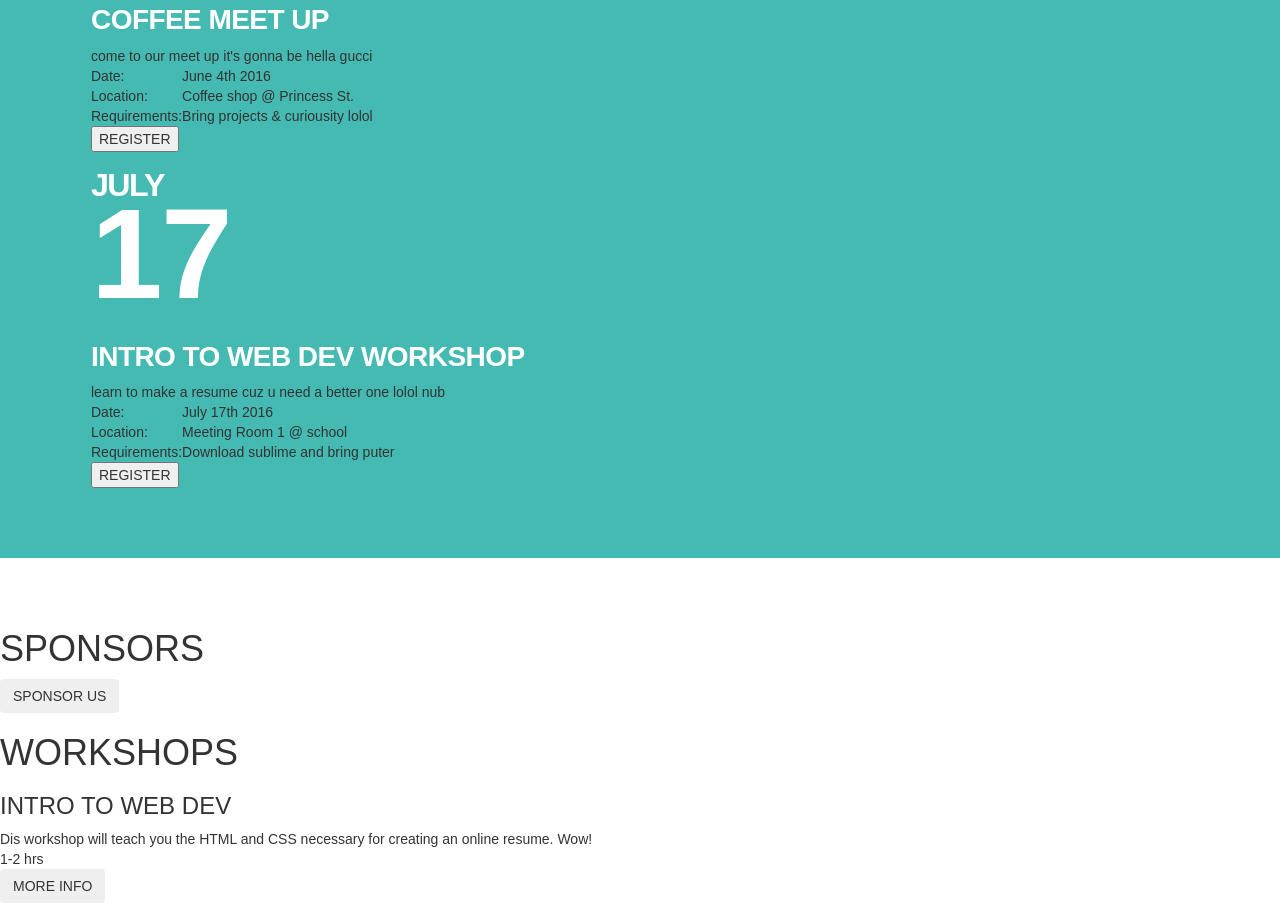
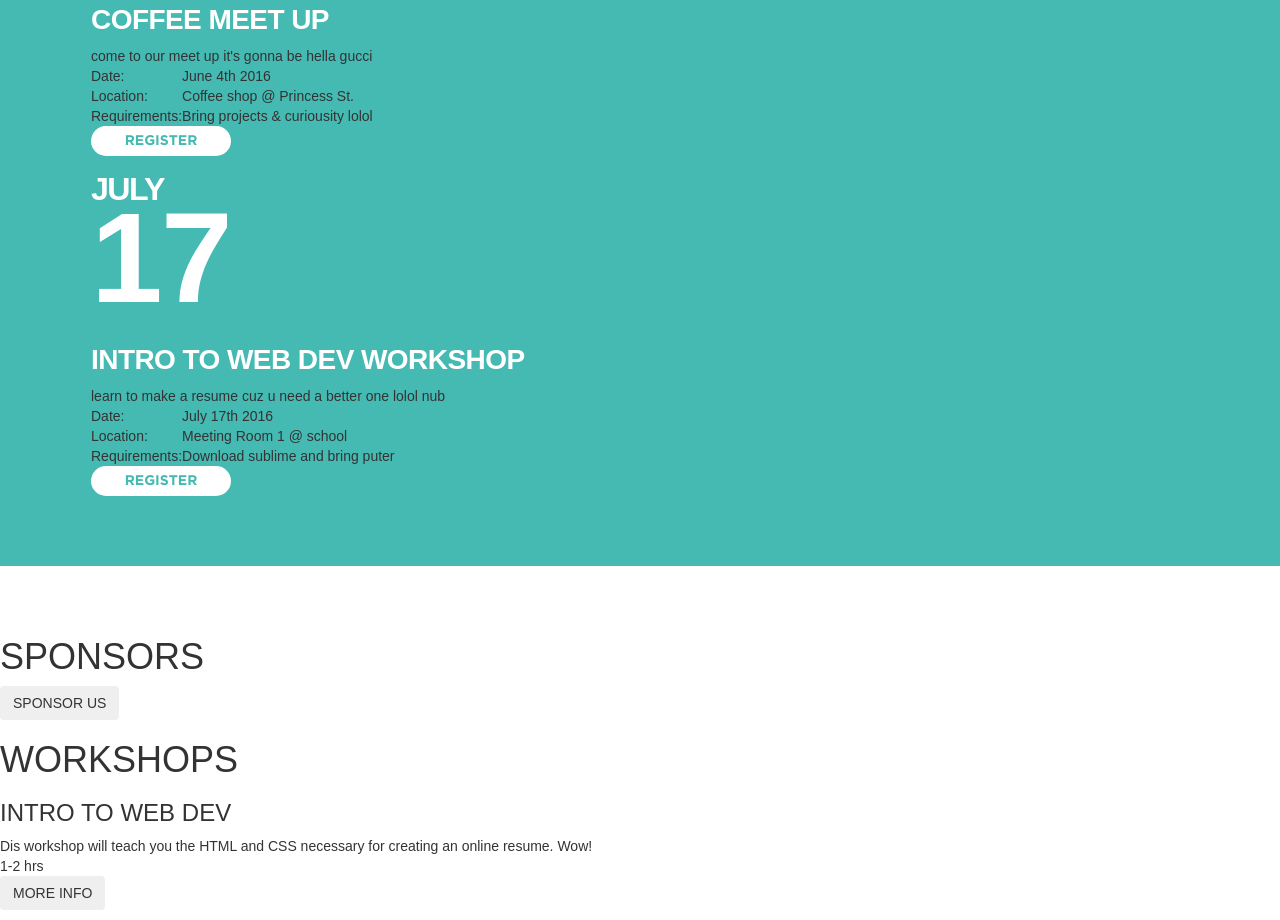
Before and after one commit to melissamangos/sudolabs, a website: page index.html in a window 1280 px wide. Shown: the part 1620-2540 px from the top of the page. Drawn offline with Linux system fonts and the light colour scheme.

Commit message:
Don't remember what I updated

```diff
--- a/resources/scss/main.scss
+++ b/resources/scss/main.scss
@@ -236,6 +236,11 @@ body {
 	max-width: 350px;
 }
 
+.btn-white {
+	@include buttonStyling ($white, $green);
+	max-width: 350px;
+}
+
 // Bootstrap Fixes
 .container {
 	padding-left: 5px;
```
Also changed, not shown: assets/css/main.css.
